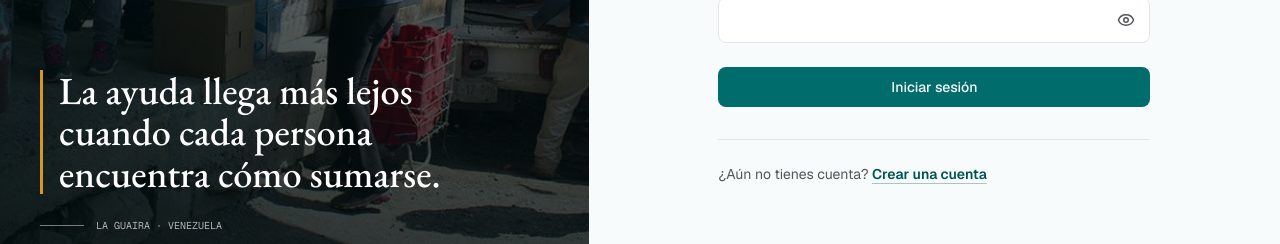
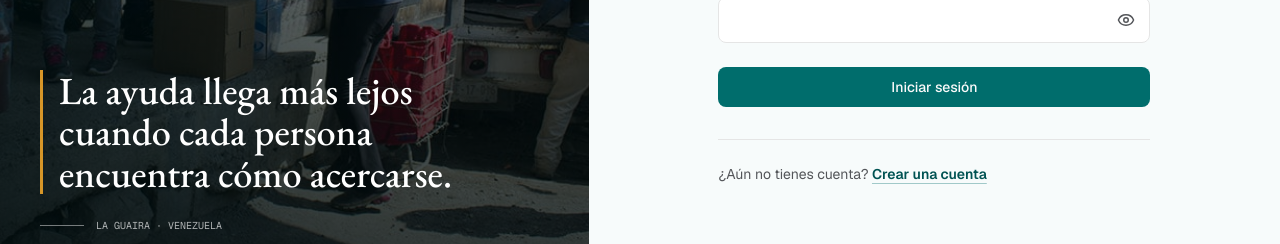
Before and after one commit to alexeihernandezdev/unidos-por-guayana, a Next.js app: page /login in a window 1280 px wide. Shown: the part 515-759 px from the top of the page. Built offline with nearby package versions, Linux system fonts and the light colour scheme; no server answers.

Commit message:
fix: UI login

```diff
--- a/src/modules/usuarios/ui/AuthShell.tsx
+++ b/src/modules/usuarios/ui/AuthShell.tsx
@@ -43,7 +43,7 @@ export function AuthShell({
 
         <div className="auth-visual-copy" data-auth-rise>
           <blockquote>
-            La ayuda llega más lejos cuando cada persona encuentra cómo sumarse.
+            La ayuda llega más lejos cuando cada persona encuentra cómo acercarse.
           </blockquote>
           <div className="auth-location">
             <span aria-hidden />
```
